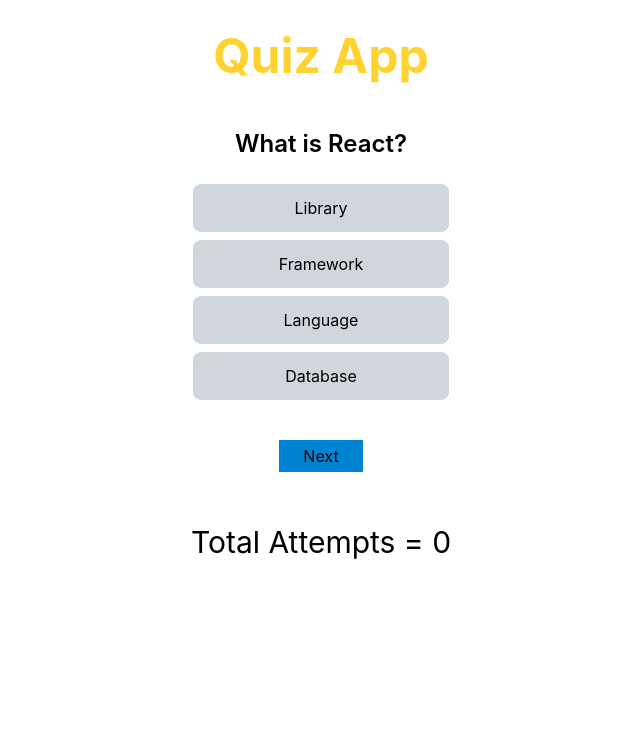
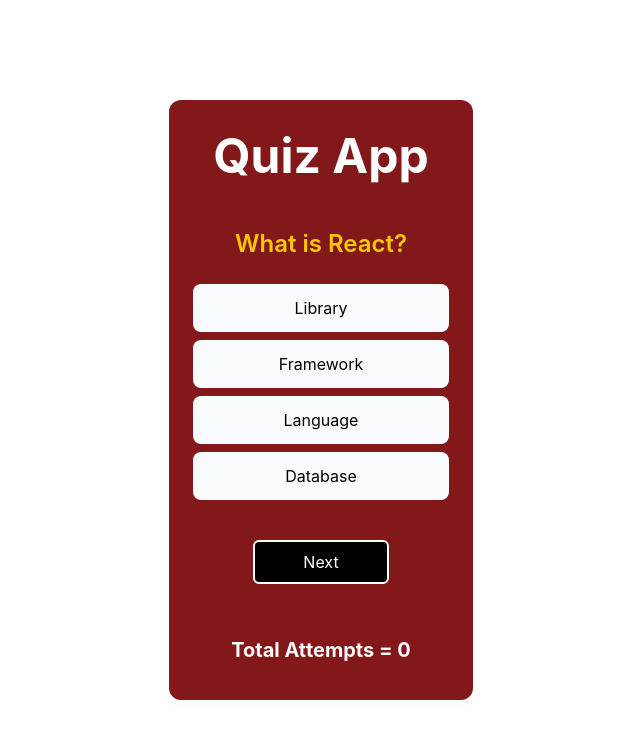
Before and after one commit to AbhayDeveloperr/Quiz-App, a React (Vite) app in the folder Quiz-App/: page / in a window 1280 px wide. Shown: the top 738 px of the page, without its empty margins (319-959 px from the left). Built offline with nearby package versions, Linux system fonts and the light colour scheme.

Commit message:
UI improve

```diff
--- a/Quiz-App/src/App.jsx
+++ b/Quiz-App/src/App.jsx
@@ -39,8 +39,9 @@
 
 //check why the currentqueue value is not approaching to 3.
   return (
-    <div className='text-center pt-8'>
-      <h1 className='text-5xl font-bold text-amber-300'>Quiz App</h1>
+    <div className='flex justify-center items-center h-screen'>
+      <div className='text-center pt-8 bg-red-900 shadow-lg shadow-gray-50 px-6 pb-8 rounded-xl h-[75vh]'>
+        <h1 className='text-5xl font-bold text-white'>Quiz App</h1>
         <div id="game-over" className='mt-4'>
           {isFinished && (
             <p className="text-red-700 inline bg-red-300 px-4 py-2">
@@ -49,7 +50,7 @@
           )}
         </div>
       <div className={` ${maxAttempt? 'hidden' : 'block'}`}>
-      <h2 className='pt-8 pb-4 font-semibold text-2xl text-center'>
+        <h2 className='pt-8 pb-4 font-semibold text-2xl text-center text-yellow-400'>
           {questions[currentQue].question}
         </h2>
         <div className=' flex justify-center items-center'>
@@ -57,17 +58,18 @@
               {questions[currentQue].options.map((option)=>(
                 <button onClick={()=>{
                   setSelectedOption(option)
-              }} className= {`block w-64 py-3 my-2 rounded-lg transition-all duration-300 hover:scale-105 active:scale-95 ${selectedOption==option? "bg-green-600 text-white" : "bg-gray-300 hover:bg-gray-400"}`}>{option}</button>
+                }} className= {`block w-64 py-3 my-2 rounded-lg transition-all duration-100 cursor-pointer hover:scale-105 active:scale-95 ${selectedOption==option? "bg-green-600 text-white" : "bg-gray-50 hover:bg-gray-100"}`}>{option}</button>
               ))}
-            <button onClick={handleNext} className={`bg-sky-600 px-6 py-1 my-8 hover:scale-105 active:scale-95 ${maxAttempt? 'cursor-not-allowed' : 'cursor-pointer'}`}>{currentQue === questions.length - 1 ? "Submit" : "Next"}</button>
+              <button onClick={handleNext} className={`bg-black border-2 border-white text-white rounded-md px-12 py-2 my-8 hover:scale-105 active:scale-95 ${maxAttempt? 'cursor-not-allowed' : 'cursor-pointer'}`}>{currentQue === questions.length - 1 ? "Submit" : "Next"}</button>
           </div>
         </div>
       </div>
 
-    <p className='text-3xl mt-5'>
+      <p className='text-xl mt-5 text-gray-50 font-bold'>
 
         Total Attempts = {attemptCounter}
       </p>
+      </div>
     </div>
   )
 }
```
Lines whose indentation alone changed are shown as unchanged.
